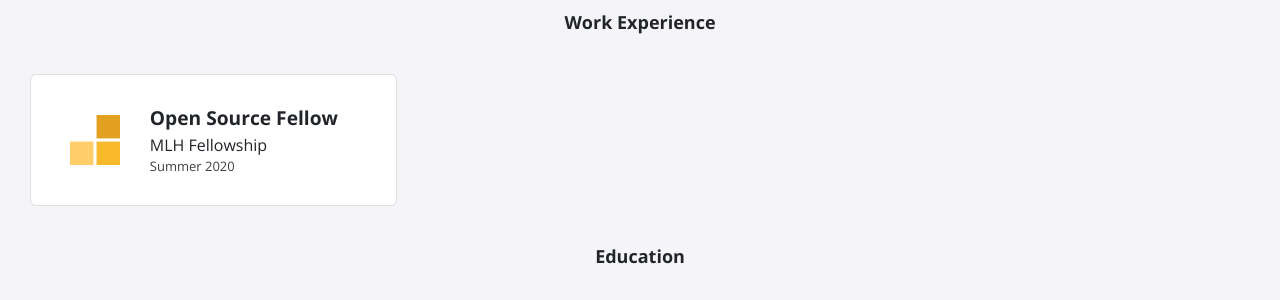
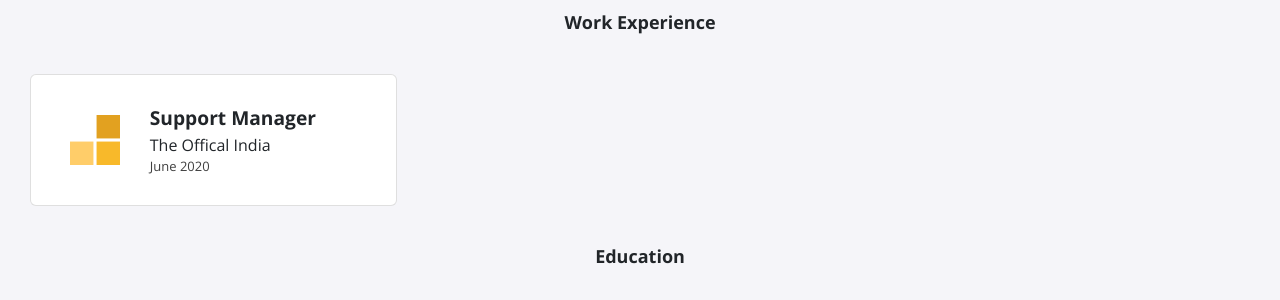
Before and after one commit to yash37158/yash37158.github.io, a Jekyll site: the page built from index.html, in a window 1280 px wide. Shown: the part 833-1133 px from the top of the page. Built offline with Jekyll 4.4.1, drawn with Linux system fonts in a browser that asks for light colours; nearby versions of some CDN libraries.

Commit message:
update _experience.yml file with yash's experience

```diff
--- a/_data/experience.yml
+++ b/_data/experience.yml
@@ -1,4 +1,4 @@
-- role: Open Source Fellow
-  company: MLH Fellowship
-  dates: Summer 2020
+- role: Support Manager
+  company: The Offical India
+  dates: June 2020
   logo: fellowship.svg
```
